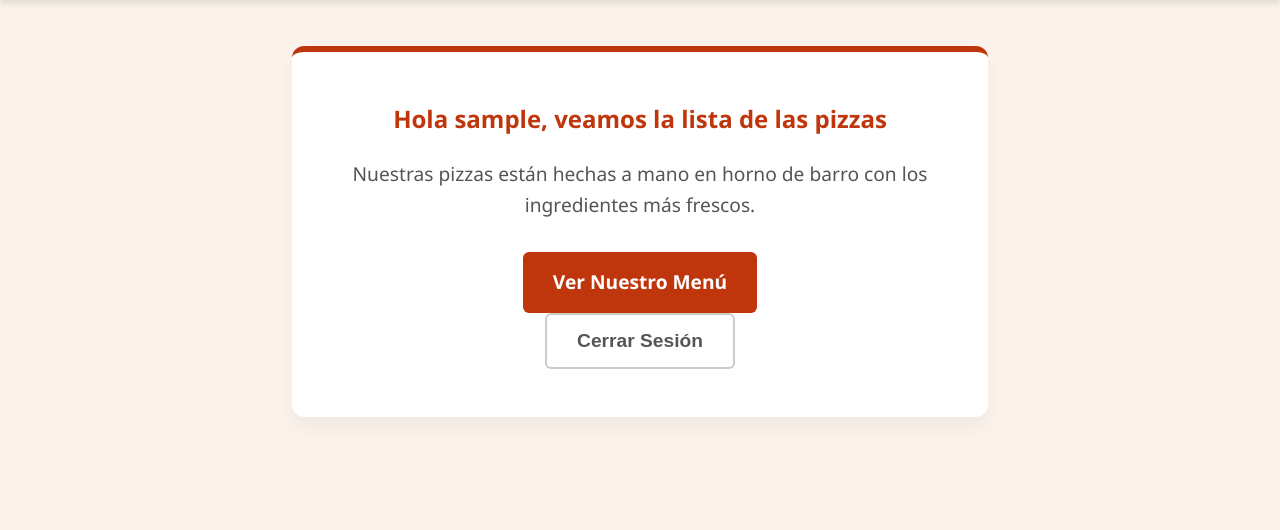
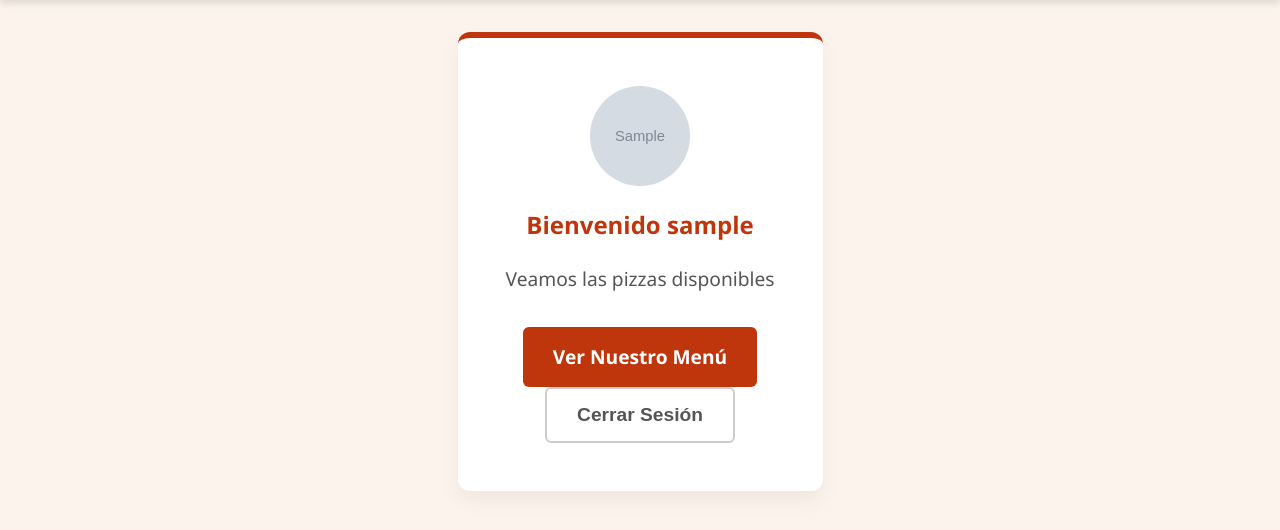
Before and after one commit to FacBel/Django-proyect, a Django app: page / in a window 1280 px wide. Shown: the part 171-701 px from the top of the page. Run offline with Django 5.2, Linux system fonts and the light colour scheme; a user stored in the database is signed in; tables that the repository leaves empty hold one stand-in row (values such as "Sample post"); grey boxes marked "Sample" are stand-in pictures.

Commit message:
Finalizado

```diff
--- a/bienvenida/templates/bienvenida/index.html
+++ b/bienvenida/templates/bienvenida/index.html
@@ -17,15 +17,20 @@
 
     <main class="container home-container">
         <div class="welcome-card">
-            <h2> Hola {{ user.username }}, veamos la lista de las pizzas </h2>
-            <p>Nuestras pizzas están hechas a mano en horno de barro con los ingredientes más frescos.</p>
+            {% if user.is_authenticated and user.foto %}
+                <img src="{{ user.foto.url }}"
+                    alt="Foto de perfil"
+                    class="foto-perfil">
+            {% endif %}
+            <h2> Bienvenido {{ user.username }} </h2>
+            <p>Veamos las pizzas disponibles</p>
             <a href="{% url 'menu' %}" class="btn btn-primary btn-large">Ver Nuestro Menú</a>
 
             {% if not user.is_authenticated %}
+             <a href="{% url 'login' %}" class="btn btn-outline btn-large">Iniciar Sesión</a>
 
-            <a href="{% url 'register' %}" class="btn btn-outline btn-large">¿No tienes cuenta? Regístrate</a>
+             <a href="{% url 'register' %}" class="btn btn-outline btn-large">¿No tienes cuenta? Regístrate</a>
 
-            <a href="{% url 'login' %}" class="btn btn-outline btn-large">Iniciar Sesión</a>
             {% endif %}
 
             {% if user.is_authenticated %}
--- a/rocket_pizza/settings.py
+++ b/rocket_pizza/settings.py
@@ -125,3 +125,7 @@ USE_TZ = True
 
 STATIC_URL = 'static/'
 STATICFILES_DIRS = [BASE_DIR / 'static']
+
+# Media files (User-uploaded files)
+MEDIA_URL = 'media/'
+MEDIA_ROOT = BASE_DIR / 'media'
--- a/rocket_pizza/urls.py
+++ b/rocket_pizza/urls.py
@@ -2,6 +2,8 @@
 from django.contrib import admin
 from django.urls import path, include
 from usuarios.views import register
+from django.conf.urls.static import static
+from django.conf import settings
 
 urlpatterns = [
     path('admin/', admin.site.urls),
@@ -10,3 +12,6 @@ urlpatterns = [
     path('cuentas/', include('django.contrib.auth.urls')),
     path('cuentas/register/', register, name="register"),
 ]
+
+if settings.DEBUG:
+    urlpatterns += static(settings.MEDIA_URL, document_root=settings.MEDIA_ROOT)
--- a/static/css/style.css
+++ b/static/css/style.css
@@ -310,3 +310,12 @@ a:hover {
     background-color: #ffebee;
     border-radius: 6px;
 }
+
+.foto-perfil {
+    width: 100px;
+    height: 100px;
+    border-radius: 50%;
+    object-fit: cover;
+    display: block;
+    margin: 0 auto 20px auto;
+}
--- a/templates/registration/register.html
+++ b/templates/registration/register.html
@@ -15,7 +15,7 @@
     </header>
 
     <main class="container">
-        <form method="post" class="styled-form">
+        <form method="post" enctype="multipart/form-data" class="styled-form">
             {% csrf_token %}
             {{ form.as_p }}
             <div class="form-actions">
--- a/usuarios/views.py
+++ b/usuarios/views.py
@@ -5,7 +5,7 @@ from django.contrib.auth import login
 # Create your views here.
 def register(request):
     if request.method == "POST":
-        form = UsuarioPersonalizadoForm(request.POST)
+        form = UsuarioPersonalizadoForm(request.POST, request.FILES)
         if form.is_valid():
             user = form.save()
             login(request, user)
```
Also changed, not shown: menu/templates/menu/index.html (+7 -3 lines), media/fotos_perfil/favicon.png.ico (added), media/fotos_perfil/favicon_ScqBomp.png.ico (added), menu/migrations/0001_initial.py, usuarios/migrations/0001_initial.py, 1 other file.
